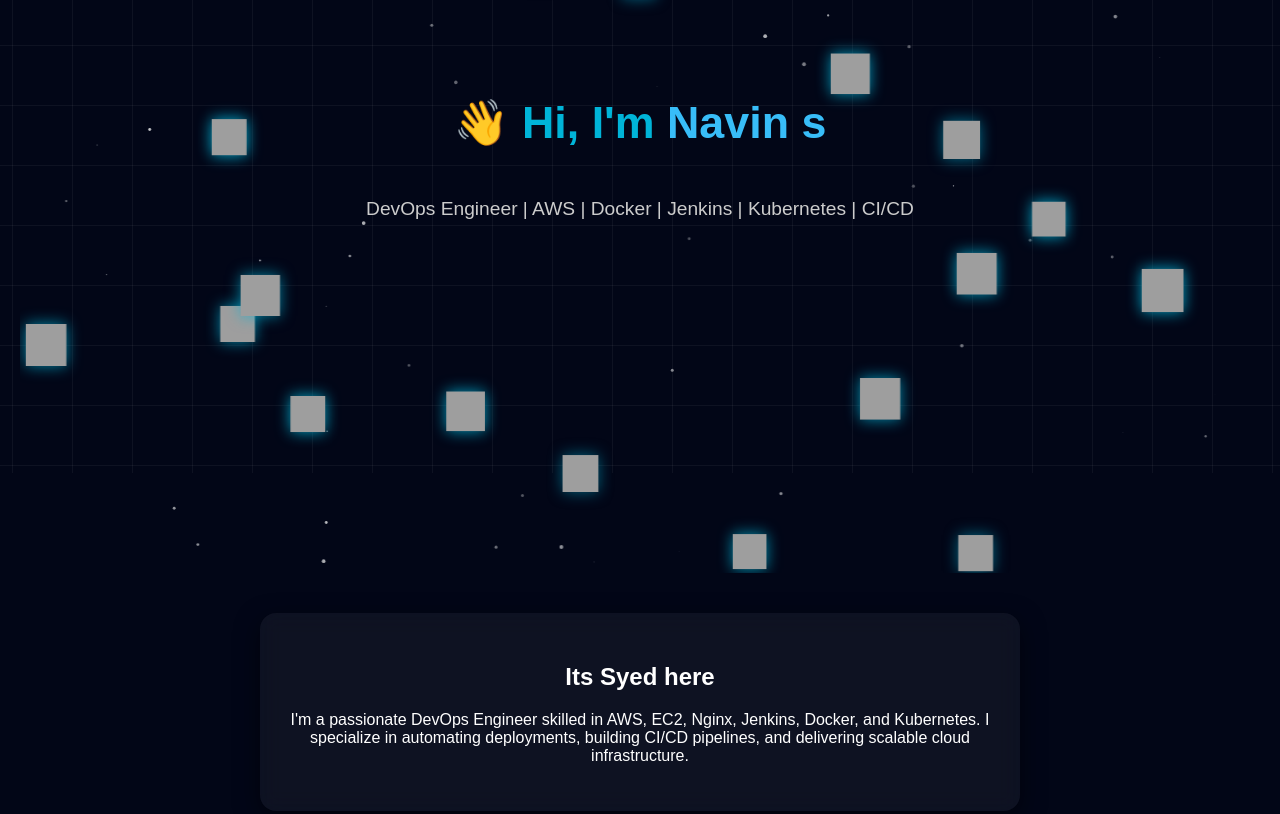
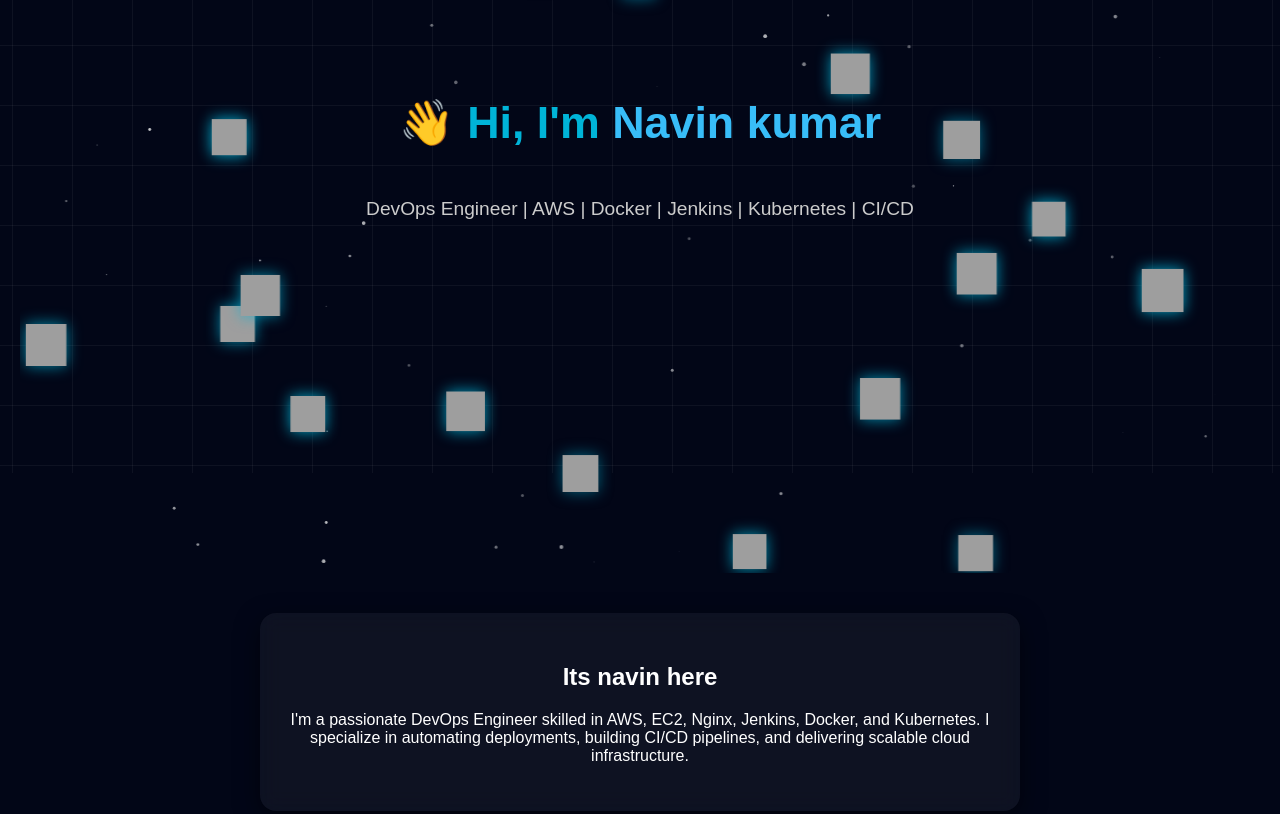
Before and after one commit to navinkumar2701007/portfolio-deploy, a plain HTML site: page index.html in a window 1280 px wide. Shown: the part 327-1141 px from the top of the page. Drawn offline with Linux system fonts and the light colour scheme.

Commit message:
Updated name to Navin Kumar and removed heart symbol

```diff
--- a/index.html
+++ b/index.html
@@ -11,12 +11,12 @@
   <div class="content">
     <header>
       <canvas id="devopsBackground"></canvas>
-      <h1>👋 Hi, I'm <span class="highlight">Navin s </span></h1>
+      <h1>👋 Hi, I'm <span class="highlight">Navin kumar </span></h1>
       <p class="subtitle">DevOps Engineer | AWS | Docker | Jenkins | Kubernetes | CI/CD</p>
     </header>
 
     <section id="about">
-      <h2>Its Syed here </h2>
+      <h2>Its navin here </h2>
       <p>
         I'm a passionate DevOps Engineer skilled in AWS, EC2, Nginx, Jenkins, Docker, and Kubernetes.
         I specialize in automating deployments, building CI/CD pipelines, and delivering scalable cloud infrastructure.
@@ -92,7 +92,7 @@
     </section>
 
     <footer>
-      <p>© 2025 Navin s | Built with ❤️ using AWS, Docker, Jenkins & CI/CD</p>
+      <p>© 2025 Navin kumar | Built using AWS, Docker, Jenkins & CI/CD</p>
     </footer>
   </div>
 
```
